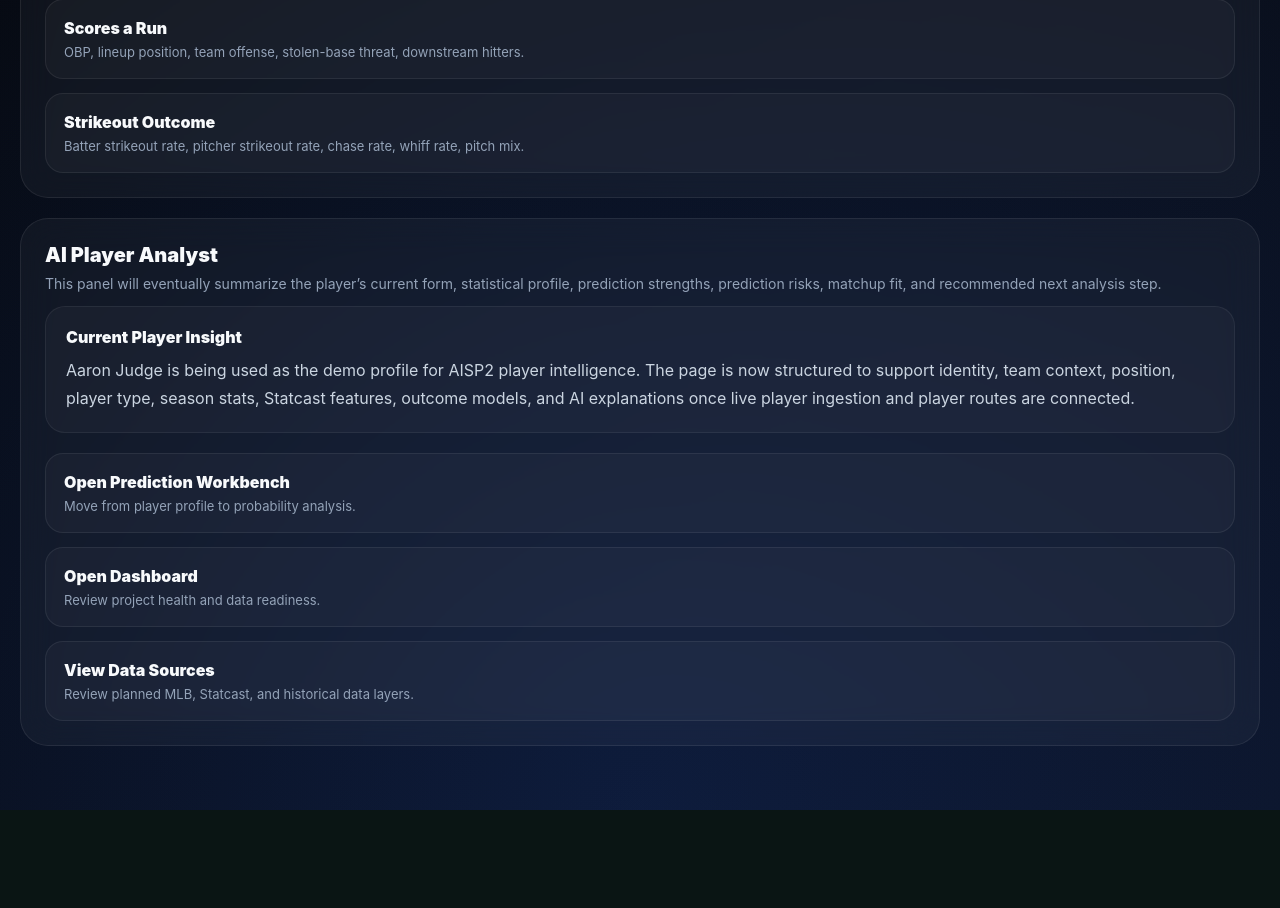
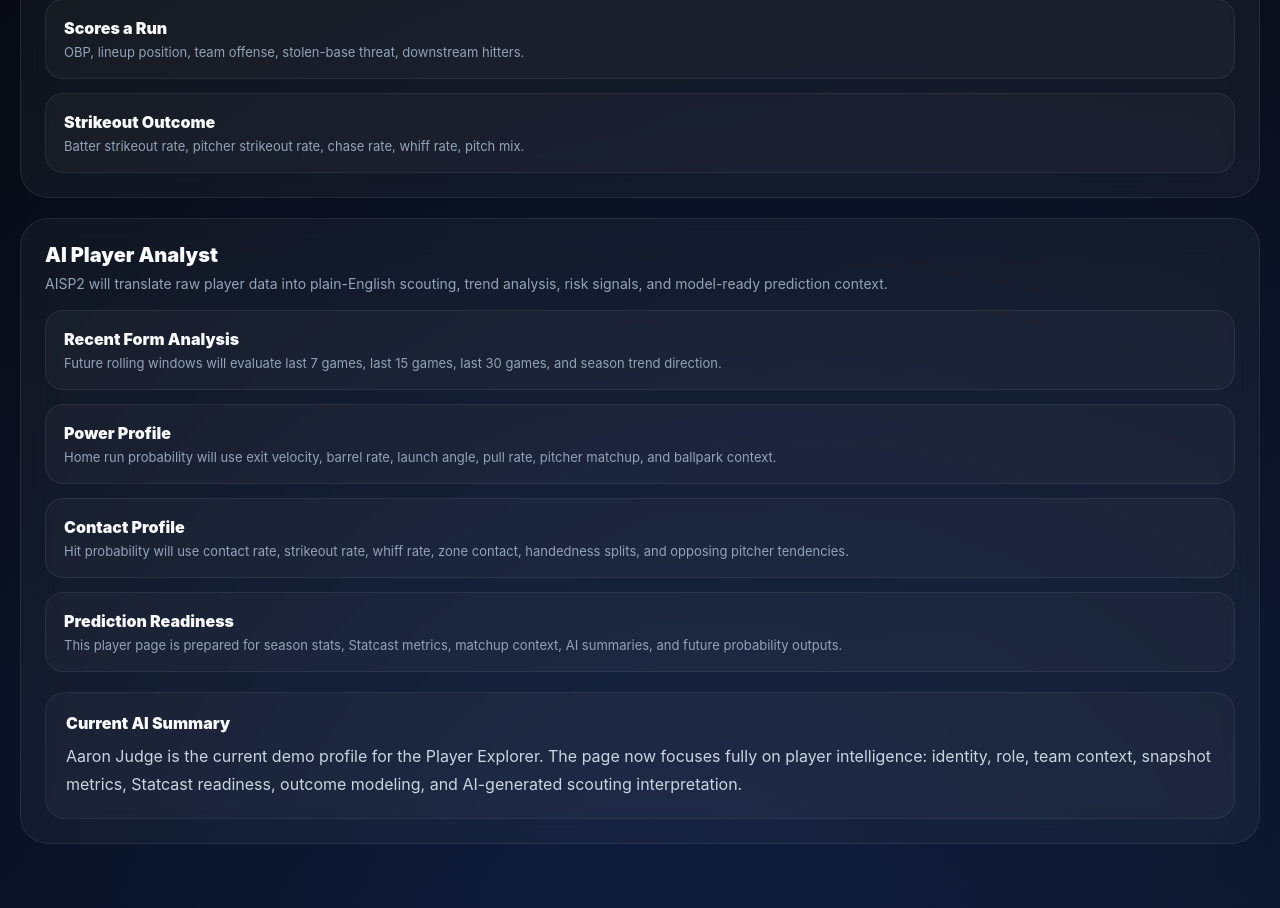
Before and after one commit to CodeDressing/AISP2_Baseball, a FastAPI app: page /players in a window 1280 px wide. Shown: the part 2421-3329 px from the top of the page. Before the commit the page ends 3231 px from the top, so only its background shows below. Run offline with FastAPI, Linux system fonts and the light colour scheme.

Commit message:
SECTION 12 - PLAYER ANALYST UPGRADE
FILE: templates/player_explorer.html

12.01 Removed navigation shortcut cards
12.02 Added recent form analysis card
12.03 Added power profile card
12.04 Added contact profile card
12.05 Added prediction readiness card
12.06 Added focused AI player summary

```diff
--- a/templates/player_explorer.html
+++ b/templates/player_explorer.html
@@ -843,11 +843,11 @@
 
 
             <!-- ================================================
-                 SECTION 12 - AI PLAYER ANALYST AND NEXT ACTIONS
+                 SECTION 12 - AI PLAYER ANALYST
                  FILE: templates/player_explorer.html
-                 PURPOSE: plain-English player interpretation,
-                 scouting notes, and next-action links for deeper
-                 prediction workflows
+                 PURPOSE: player-focused AI interpretation,
+                 recent form review, power profile, contact profile,
+                 and prediction readiness without navigation shortcuts
                  ================================================ -->
 
             <section
@@ -860,77 +860,83 @@
                 </h2>
 
                 <p class="panel-subtitle">
-                    This panel will eventually summarize the player’s
-                    current form, statistical profile, prediction strengths,
-                    prediction risks, matchup fit, and recommended next
-                    analysis step.
+                    AISP2 will translate raw player data into plain-English
+                    scouting, trend analysis, risk signals, and model-ready
+                    prediction context.
                 </p>
 
-                <div class="insight-card">
+                <div class="player-grid">
 
-                    <div class="insight-title">
-                        Current Player Insight
+                    <div class="player-card">
+                        <div class="player-name">
+                            Recent Form Analysis
+                        </div>
+
+                        <div class="player-meta">
+                            Future rolling windows will evaluate last 7 games,
+                            last 15 games, last 30 games, and season trend
+                            direction.
+                        </div>
                     </div>
 
-                    <div class="insight-text">
-                        Aaron Judge is being used as the demo profile for
-                        AISP2 player intelligence. The page is now structured
-                        to support identity, team context, position, player
-                        type, season stats, Statcast features, outcome models,
-                        and AI explanations once live player ingestion and
-                        player routes are connected.
+                    <div class="player-card">
+                        <div class="player-name">
+                            Power Profile
+                        </div>
+
+                        <div class="player-meta">
+                            Home run probability will use exit velocity,
+                            barrel rate, launch angle, pull rate, pitcher
+                            matchup, and ballpark context.
+                        </div>
+                    </div>
+
+                    <div class="player-card">
+                        <div class="player-name">
+                            Contact Profile
+                        </div>
+
+                        <div class="player-meta">
+                            Hit probability will use contact rate, strikeout
+                            rate, whiff rate, zone contact, handedness splits,
+                            and opposing pitcher tendencies.
+                        </div>
+                    </div>
+
+                    <div class="player-card">
+                        <div class="player-name">
+                            Prediction Readiness
+                        </div>
+
+                        <div class="player-meta">
+                            This player page is prepared for season stats,
+                            Statcast metrics, matchup context, AI summaries,
+                            and future probability outputs.
+                        </div>
                     </div>
 
                 </div>
 
                 <div
-                    class="player-grid"
+                    class="insight-card"
                     style="margin-top:20px;"
                 >
 
-                    <a
-                        class="player-card"
-                        href="/tools/prediction"
-                    >
-                        <div class="player-name">
-                            Open Prediction Workbench
-                        </div>
+                    <div class="insight-title">
+                        Current AI Summary
+                    </div>
 
-                        <div class="player-meta">
-                            Move from player profile to probability analysis.
-                        </div>
-                    </a>
-
-                    <a
-                        class="player-card"
-                        href="/dashboard"
-                    >
-                        <div class="player-name">
-                            Open Dashboard
-                        </div>
-
-                        <div class="player-meta">
-                            Review project health and data readiness.
-                        </div>
-                    </a>
-
-                    <a
-                        class="player-card"
-                        href="/project/data-sources"
-                    >
-                        <div class="player-name">
-                            View Data Sources
-                        </div>
-
-                        <div class="player-meta">
-                            Review planned MLB, Statcast, and historical data layers.
-                        </div>
-                    </a>
+                    <div class="insight-text">
+                        Aaron Judge is the current demo profile for the
+                        Player Explorer. The page now focuses fully on player
+                        intelligence: identity, role, team context, snapshot
+                        metrics, Statcast readiness, outcome modeling, and
+                        AI-generated scouting interpretation.
+                    </div>
 
                 </div>
 
             </section>
-
 
                         <!-- ========================================================
                  SECTION 13 - SCRIPT LOADING
```
